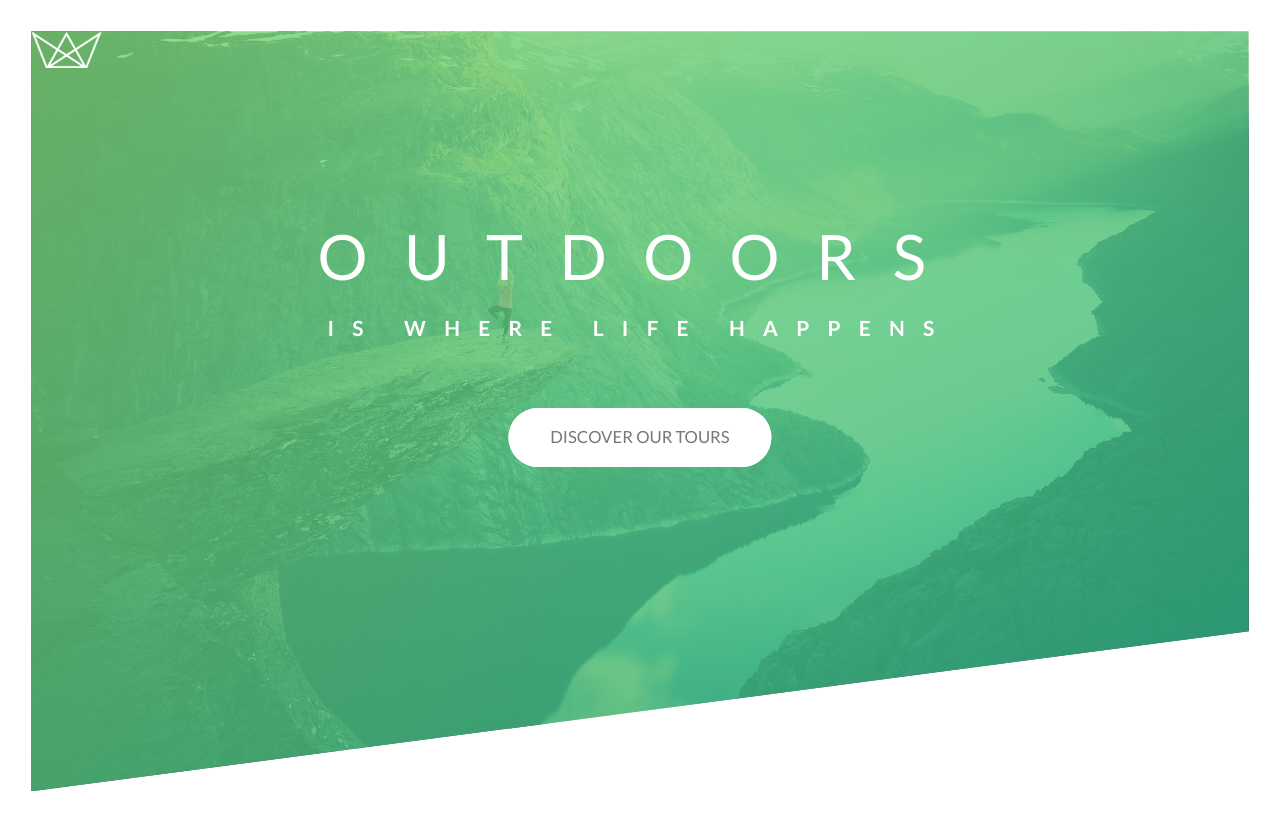
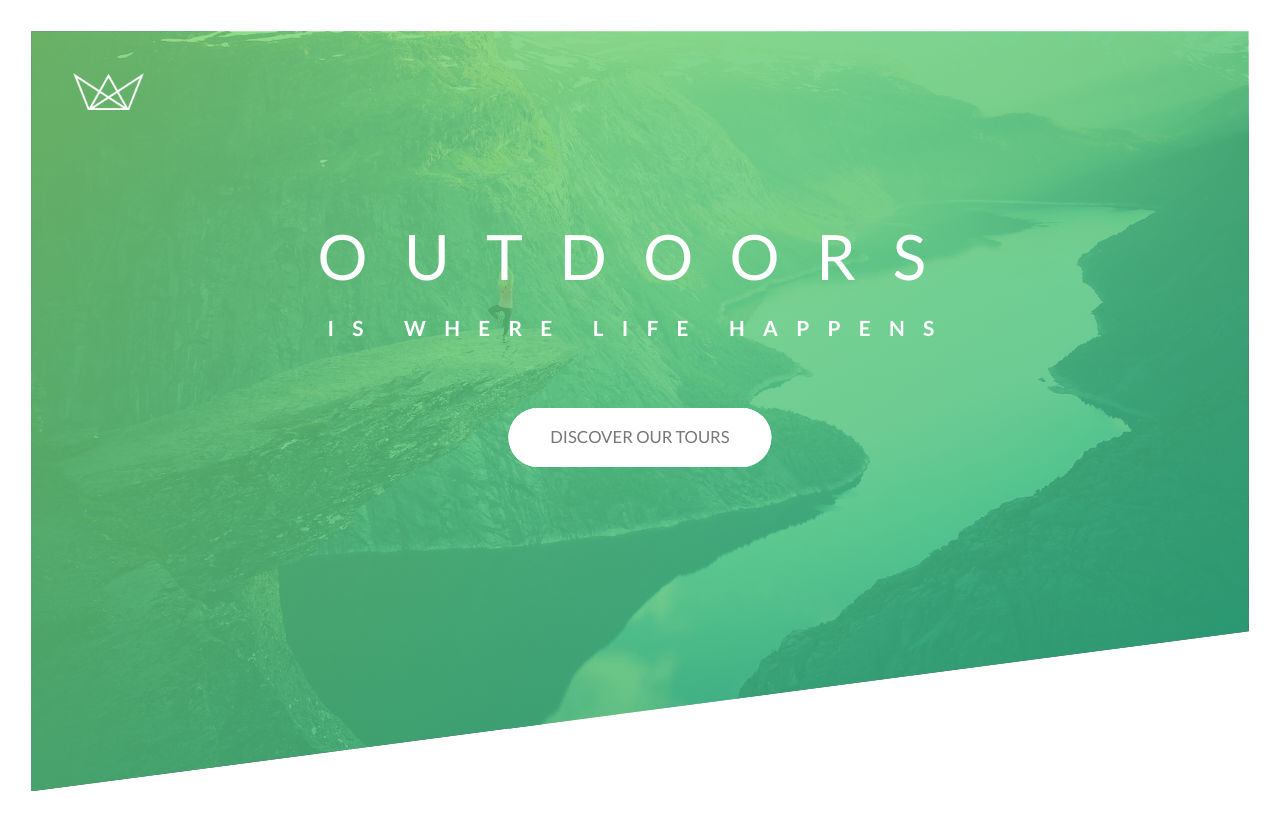
Before and after one commit to AshTappin/advanced-css-learnings, a website: page index.html in a window 1280 px wide. Drawn offline with nearby package versions, Linux system fonts and the light colour scheme; files that its build step writes are made by us from their sources.

Commit message:
fix logo

```diff
--- a/sass/main.scss
+++ b/sass/main.scss
@@ -37,7 +37,7 @@ body {
   clip-path: polygon(0 0, 100% 0,100% 75vh, 0 100%);
   position: relative;
 
-  &__logo-containter {
+  &__logo-container {
     position: absolute;
     top: 4rem;
     left: 4rem;
```
